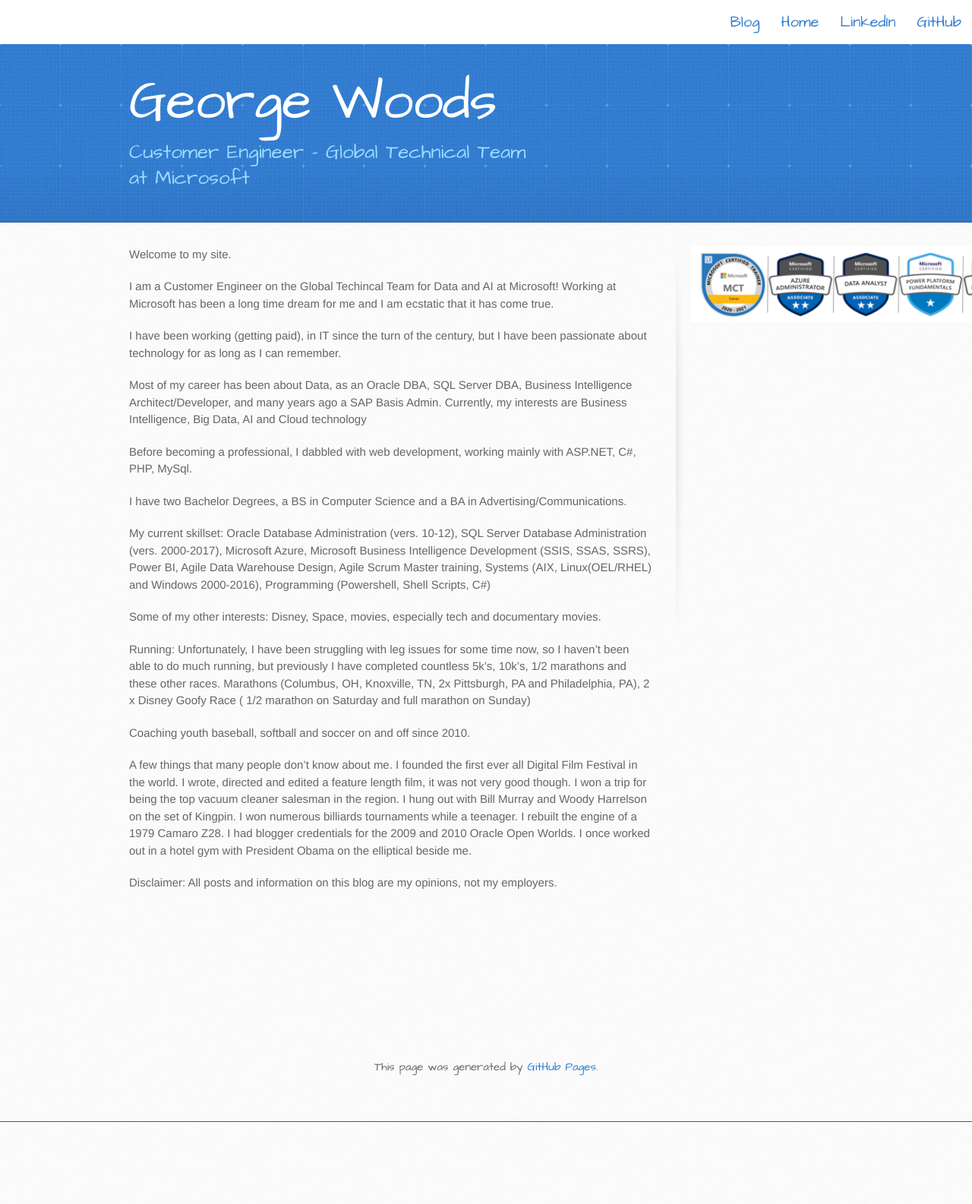
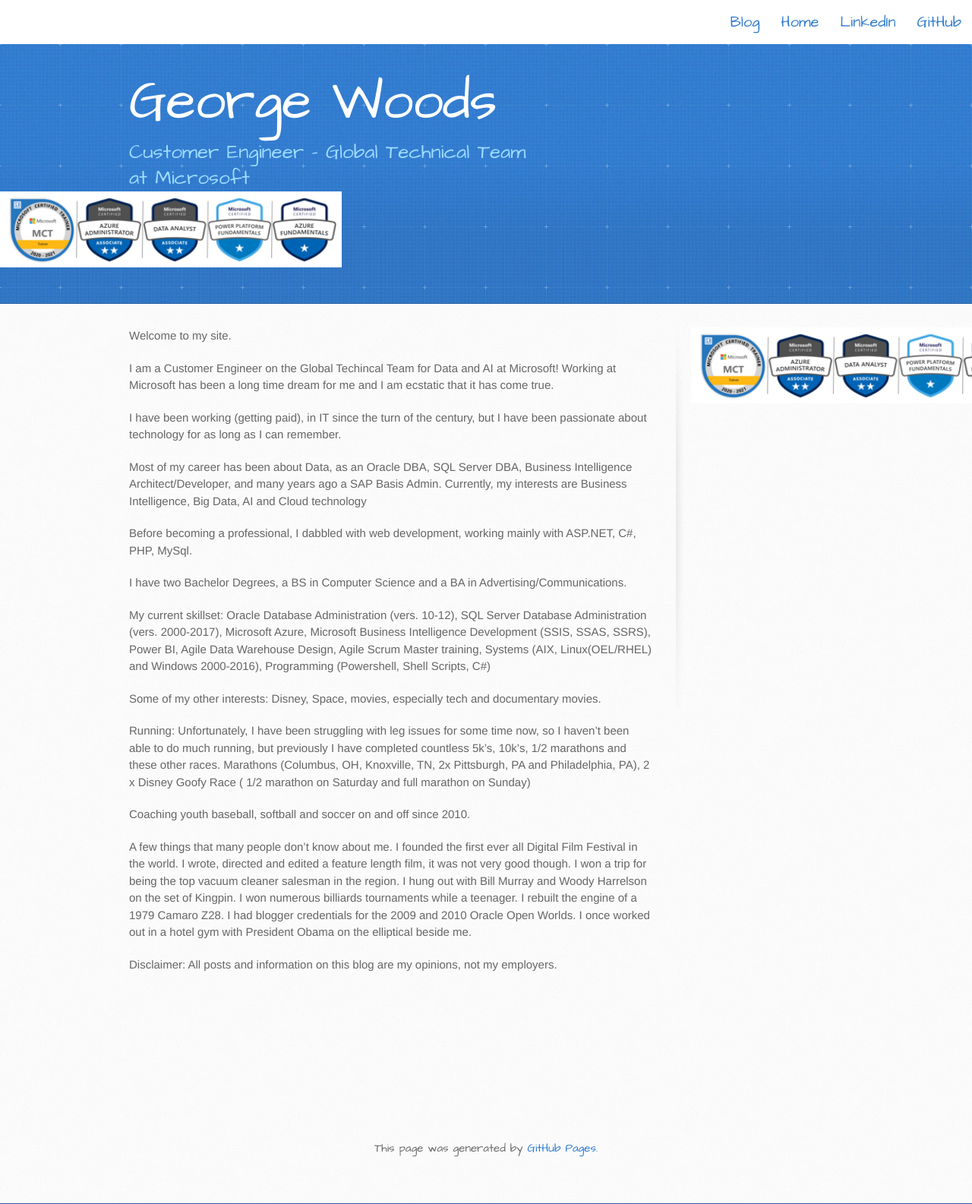
Before and after one commit to gvwoods/gvwoods.github.io, a Jekyll site: the page built from index.md, in a window 1280 px wide. Shown: the whole page at 76% size. Built offline with Jekyll 4.4.1, drawn with Linux system fonts in a browser that asks for light colours; our own code applies the rules of GitHub Pages for plain Markdown files; before the commit the page ends 1477 px from its top, so only the background shows below that.

Commit message:
Update default.html

```diff
--- a/_layouts/default.html
+++ b/_layouts/default.html
@@ -29,6 +29,7 @@
         <h2>Customer Engineer - Global Technical Team at Microsoft</h2>
 
        </div>
+      <img src="images/certsweb.png" alt="test" width="450" height="100">
     </header>
 
     <div id="content-wrapper">
```
